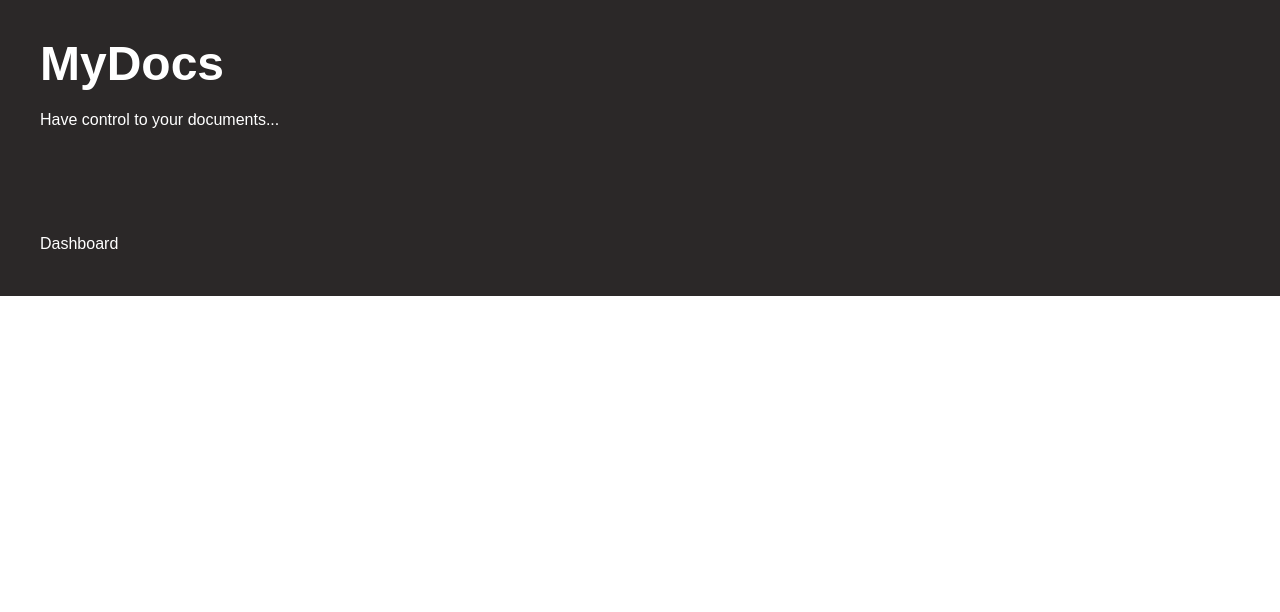
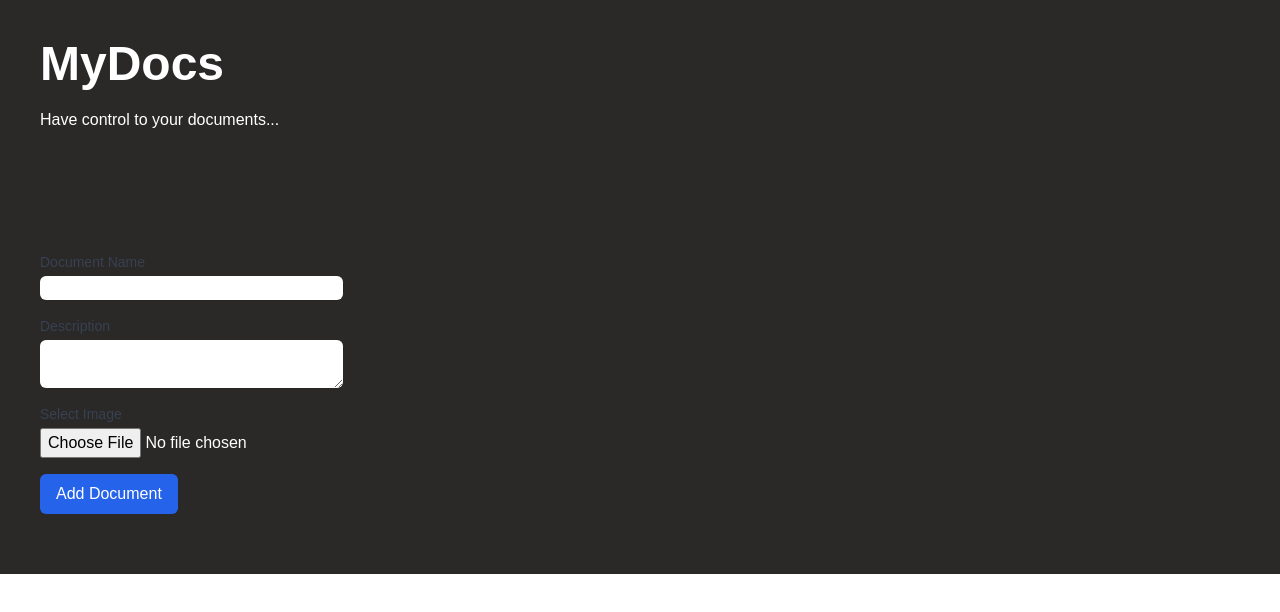
Before and after one commit to rk11machaba/documents-management, a Next.js app: page / in a window 1280 px wide. Shown: the top 612 px of the page. Built offline with nearby package versions, Linux system fonts and the light colour scheme.

Commit message:
upload document file

```diff
--- a/app/page.tsx
+++ b/app/page.tsx
@@ -1,5 +1,6 @@
 import Image from "next/image";
 import Link from "next/link";
+import AddDoc from '@/components/add_document';
 
 export default function Home() {
   return (
@@ -11,9 +12,7 @@ export default function Home() {
           <p className="pb-20">
             Have control to your documents...
           </p>
-          <Link href="dashboard">
-            Dashboard
-          </Link>
+          <AddDoc/>
         </div>
       </div>
     </main>
--- a/components/add_document.tsx
+++ b/components/add_document.tsx
@@ -1,9 +1,102 @@
-import React, { useState } from "react";
+'use client'
+import React, { useState } from 'react';
+import { toast, ToastContainer } from 'react-toastify';
+import 'react-toastify/dist/ReactToastify.css';
 
-export default function addDocument(){
-    const [ documentName, setDocumentName ] = useState('');
-    const [ description, setDescription ] = useState('');
-    const [ image, setImage ] = useState('');
+const AddDocument: React.FC = () => {
+    const [documentName, setDocumentName] = useState<string>('');
+    const [description, setDescription] = useState<string>('');
+    const [image, setImage] = useState<string>('');
 
+    const handleDocumentNameChange = (e: React.ChangeEvent<HTMLInputElement>) => {
+        setDocumentName(e.target.value);
+    };
 
-}
+    const handleDescriptionChange = (e: React.ChangeEvent<HTMLTextAreaElement>) => {
+        setDescription(e.target.value);
+    };
+
+    const handleImageChange = (e: React.ChangeEvent<HTMLInputElement>) => {
+        const file = e.target.files?.[0];
+        if (file) {
+            const reader = new FileReader();
+            reader.onloadend = () => {
+                setImage(reader.result as string);
+            };
+            reader.readAsDataURL(file);
+        }
+    };
+
+    const handleAddDocument = () => {
+        if (!documentName.trim() || !description.trim() || !image) {
+            toast.error('Please fill in all fields.');
+            return;
+        }
+
+        try {
+            const currentDate = new Date().toLocaleDateString();
+            const existingDocuments: any[] = JSON.parse(
+                localStorage.getItem('documents') || '[]'
+            );
+            const newDocument = {
+                id: existingDocuments.length + 1,
+                name: documentName,
+                description,
+                image,
+                date: currentDate,
+            };
+            const updatedDocuments = [...existingDocuments, newDocument];
+            localStorage.setItem('documents', JSON.stringify(updatedDocuments));
+            setDocumentName('');
+            setDescription('');
+            setImage('');
+            toast.success('Document added successfully.');
+        } catch (error) {
+            toast.error('An error occurred while saving the document.');
+        }
+    };
+
+    return (
+        <div>
+            <div className="container mx-auto my-5 max-w-4xl">
+                <label htmlFor="documentName" className="block text-sm font-medium text-gray-700">
+                    Document Name
+                </label>
+                <input
+                    type="text"
+                    className="block w-full mt-1 border-gray-300 rounded-md shadow-sm focus:ring-indigo-500 focus:border-indigo-500"
+                    id="documentName"
+                    value={documentName}
+                    onChange={handleDocumentNameChange}
+                />
+                <label htmlFor="description" className="block mt-4 text-sm font-medium text-gray-700">
+                    Description
+                </label>
+                <textarea
+                    className="block w-full mt-1 border-gray-300 rounded-md shadow-sm focus:ring-indigo-500 focus:border-indigo-500"
+                    id="description"
+                    value={description}
+                    onChange={handleDescriptionChange}
+                />
+                <label htmlFor="image" className="block mt-4 text-sm font-medium text-gray-700">
+                    Select Image
+                </label>
+                <input
+                    type="file"
+                    className="block w-full mt-1"
+                    id="image"
+                    onChange={handleImageChange}
+                />
+                <button
+                    className="px-4 py-2 mt-4 text-white bg-blue-600 rounded-md hover:bg-blue-700"
+                    onClick={handleAddDocument}
+                >
+                    Add Document
+                </button>
+            </div>
+            <ToastContainer />
+        </div>
+    );
+};
+
+export default AddDocument;
```
Also changed, not shown: package.json (+5 -4 lines), 1 other file (tests, documents, lock files or other folders).
